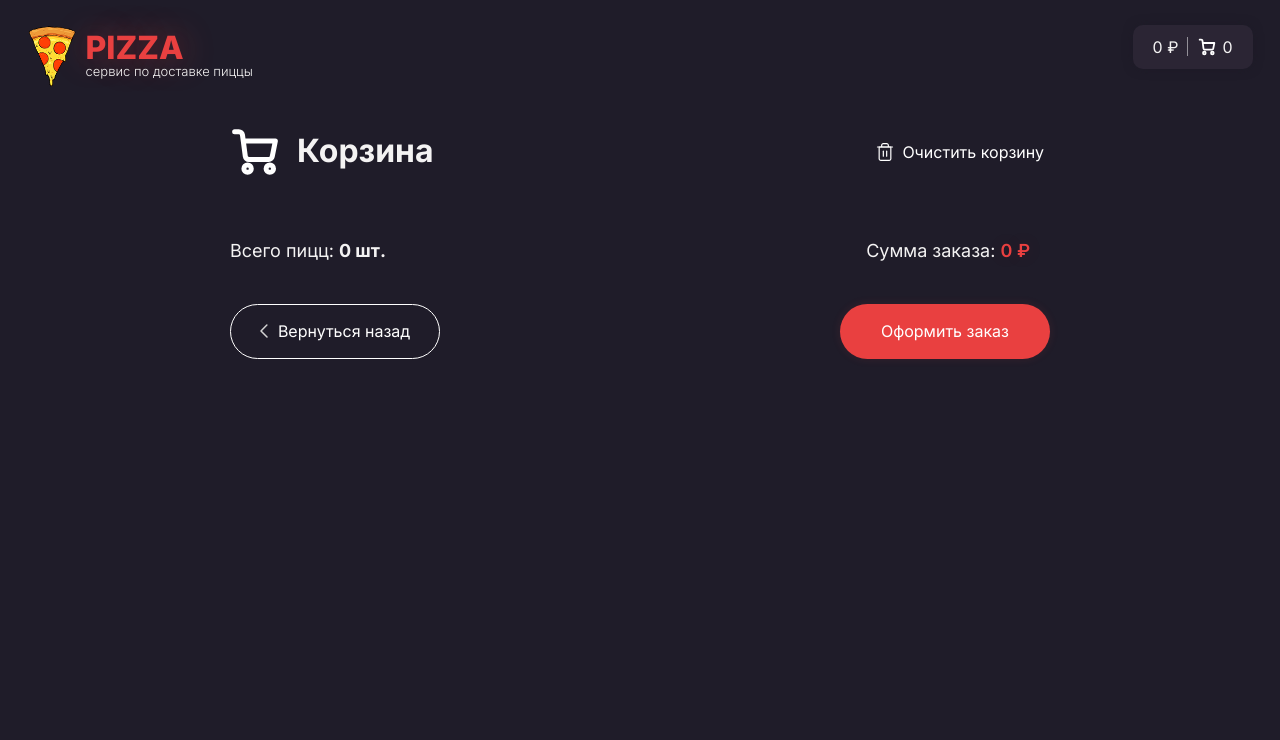
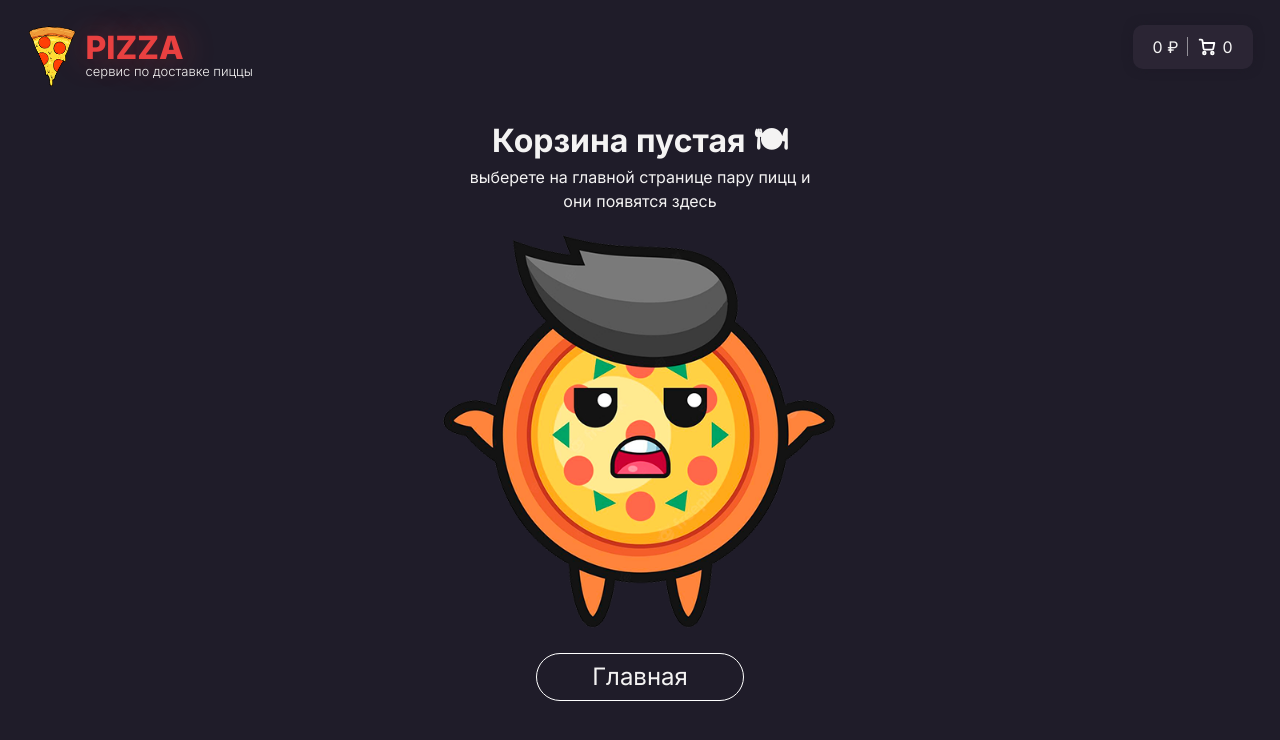
Before and after one commit to Redwi-v/pizza, a React (Create React App) app: page /cart in a window 1280 px wide. Shown: the top 740 px of the page. Built offline with nearby package versions, Linux system fonts and the light colour scheme.

Commit message:
empty_cart

```diff
--- a/src/App.tsx
+++ b/src/App.tsx
@@ -1,28 +1,20 @@
+import React from 'react';
+import { BrowserRouter, Routes, Route } from 'react-router-dom';
 
-import React from 'react'
-import { BrowserRouter, Routes, Route } from 'react-router-dom'
-
-import NotFound from './pages/NotFound/NotFound';
 import Cart from './pages/Cart/Cart';
 import Header from './components/Header/Header';
 import MainContainer from './pages/Main/MainContainer';
 
-
-
 function App() {
-
-
-
     return (
         <BrowserRouter>
             <div className="App">
                 <div className="container">
                     <Header />
                     <Routes>
-            <Route path='/' element={<MainContainer />} />
-            <Route path='/:sort/:categoryId' element={<MainContainer />} />
-            <Route path='/cart' element={<Cart />} />
-            <Route path='*' element={<NotFound />} />
+                        <Route path="/" element={<MainContainer />} />
+                        <Route path="/:sort/:categoryId" element={<MainContainer />} />
+                        <Route path="/cart" element={<Cart />} />
                     </Routes>
                 </div>
             </div>
--- a/src/pages/Cart/Cart.tsx
+++ b/src/pages/Cart/Cart.tsx
@@ -1,66 +1,64 @@
-import React, { FC } from 'react'
+import React, { FC } from 'react';
 
-import style from './cart.module.scss'
+import style from './cart.module.scss';
 
 //images
 import CartItem from '../../components/CartItem/CartItem';
-import CartIcon from '../../assets/img/icons/cart.svg'
-import clearIcon from '../../assets/img/icons/clear.svg'
-import arrowIcon from '../../assets/img/icons/arrow.svg'
+import CartIcon from '../../assets/img/icons/cart.svg';
+import clearIcon from '../../assets/img/icons/clear.svg';
+import arrowIcon from '../../assets/img/icons/arrow.svg';
 import { cart } from '../../redux/Slices/cart';
 import { useAppDispatch, useAppSelector } from '../../redux/redux';
 import { IPizzaItem } from '../../models/cartPizzaItem';
+import EmptyСart from '../EmptyСart/EmptyСart';
 
-
-interface CartProps {
-}
+interface CartProps {}
 const Cart: FC<CartProps> = (props) => {
-
-  const { } = props
-
-
+    const {} = props;
 
     //redux logic
-  const { deleteItem, clear, addItem } = cart.actions
-  const { uniqueItems, prise, itemsCount } = useAppSelector(selector => selector.cart)
-  const dispatch = useAppDispatch()
+    const { deleteItem, clear, addItem } = cart.actions;
+    const { uniqueItems, prise, itemsCount } = useAppSelector((selector) => selector.cart);
+    const dispatch = useAppDispatch();
 
     const delItem = (item: IPizzaItem, delAll?: boolean) => {
-    dispatch(deleteItem({
+        dispatch(
+            deleteItem({
                 item: item,
-      delAll
-    }))
+                delAll,
+            })
+        );
+    };
+    const clearAction = () => {
+        dispatch(clear());
+    };
+
+    if (itemsCount === 0) {
+        return <EmptyСart />;
     }
-  const clearAction = () => {
-    dispatch(clear())
-  }
-
 
     return (
         <>
             <div className={style.container}>
-
                 <div className={style.top}>
-          <h1 className={style.title}><img src={CartIcon} alt="cart" /> Корзина</h1>
-          <button onClick={clearAction} className={style.clear} >
+                    <h1 className={style.title}>
+                        <img src={CartIcon} alt="cart" /> Корзина
+                    </h1>
+                    <button onClick={clearAction} className={style.clear}>
                         <img src={clearIcon} alt="clear" />
                         Очистить корзину
                     </button>
                 </div>
                 <ul className={style.list}>
-          {
-            uniqueItems.map(([count, item], index) => {
-
-              const uniqueKey = String(item.id) + item.doughType + item.size
-
+                    {uniqueItems.map(([count, item], index) => {
+                        const uniqueKey = String(item.id) + item.doughType + item.size;
 
                         return (
                             <li key={uniqueKey}>
                                 <CartItem item={item} addItem={() => dispatch(addItem(item))} delItem={delItem} count={count} />
                             </li>
-              )
-            })
-          }
+                        );
+                    })}
                 </ul>
 
                 <div className={style.general_information}>
@@ -81,8 +79,6 @@ const Cart: FC<CartProps> = (props) => {
             </div>
         </>
     );
-}
-
-
+};
 
 export default Cart;
--- /dev/null
+++ b/src/pages/EmptyСart/EmptyСart.tsx
@@ -0,0 +1,21 @@
+import React, { FC } from 'react';
+import { NavLink } from 'react-router-dom';
+import pizzaGuyImage from '../../assets/img/pizzaGuy.png';
+import style from './emptyCart.module.scss';
+
+interface EmptyСartProps {}
+const EmptyСart: FC<EmptyСartProps> = (props) => {
+    const {} = props;
+    return (
+        <div className={style.empty_cart}>
+            <h1 className={style.title}>Корзина пустая 🍽</h1>
+            <p className={style.explanation}>выберете на главной странице пару пицц и они появятся здесь</p>
+            <img className={style.pizza_guy} src={pizzaGuyImage} alt="just pizza guy" />
+            <NavLink className={style.link} to="/">
+                Главная
+            </NavLink>
+        </div>
+    );
+};
+
+export default EmptyСart;
--- /dev/null
+++ b/src/pages/EmptyСart/emptyCart.module.scss
@@ -0,0 +1,32 @@
+.empty_cart {
+    display: flex;
+    flex-direction: column;
+    align-items: center;
+    padding-top: 30px;
+
+    .title {}
+
+    .explanation {
+        max-width: 350px;
+        text-align: center;
+    }
+
+    .pizza_guy {
+        max-width: 400px;
+        margin-top: 20px;
+    }
+
+    .link {
+        border: 1px solid #fff;
+        padding: 5px 55px;
+        margin-top: 20px;
+        border-radius: 30px;
+        font-size: 24px;
+        transition: border .3s, color .2s;
+    }
+
+    .link:hover {
+        border: 1px solid #e94040;
+        color: #e94040;
+    }
+}
--- a/src/pages/NotFound/NotFound.tsx
+++ /dev/null
@@ -1,15 +0,0 @@
-import React, { FC } from 'react'
-
-
-interface NotFoundProps {
-}
-const NotFound: FC<NotFoundProps> = (props) => {
-  const { } = props
-  return (<div className="">
-    <h1>not found</h1>
-  </div>);
-}
-
-
-
-export default NotFound;
--- a/src/redux/Slices/cart.ts
+++ b/src/redux/Slices/cart.ts
@@ -61,8 +61,6 @@ export const cart = createSlice({
         },
 
         deleteItem(state, action: PayloadAction<delSettings>) {
-            console.log(action.payload);
-
             const { item: payloadItem, delAll = false } = action.payload;
 
             const reduceParameters = (count: number, prise: number) => {
```
Also changed, not shown: src/assets/img/pizzaGuy.png (added). Lines whose indentation alone changed are shown as unchanged.
